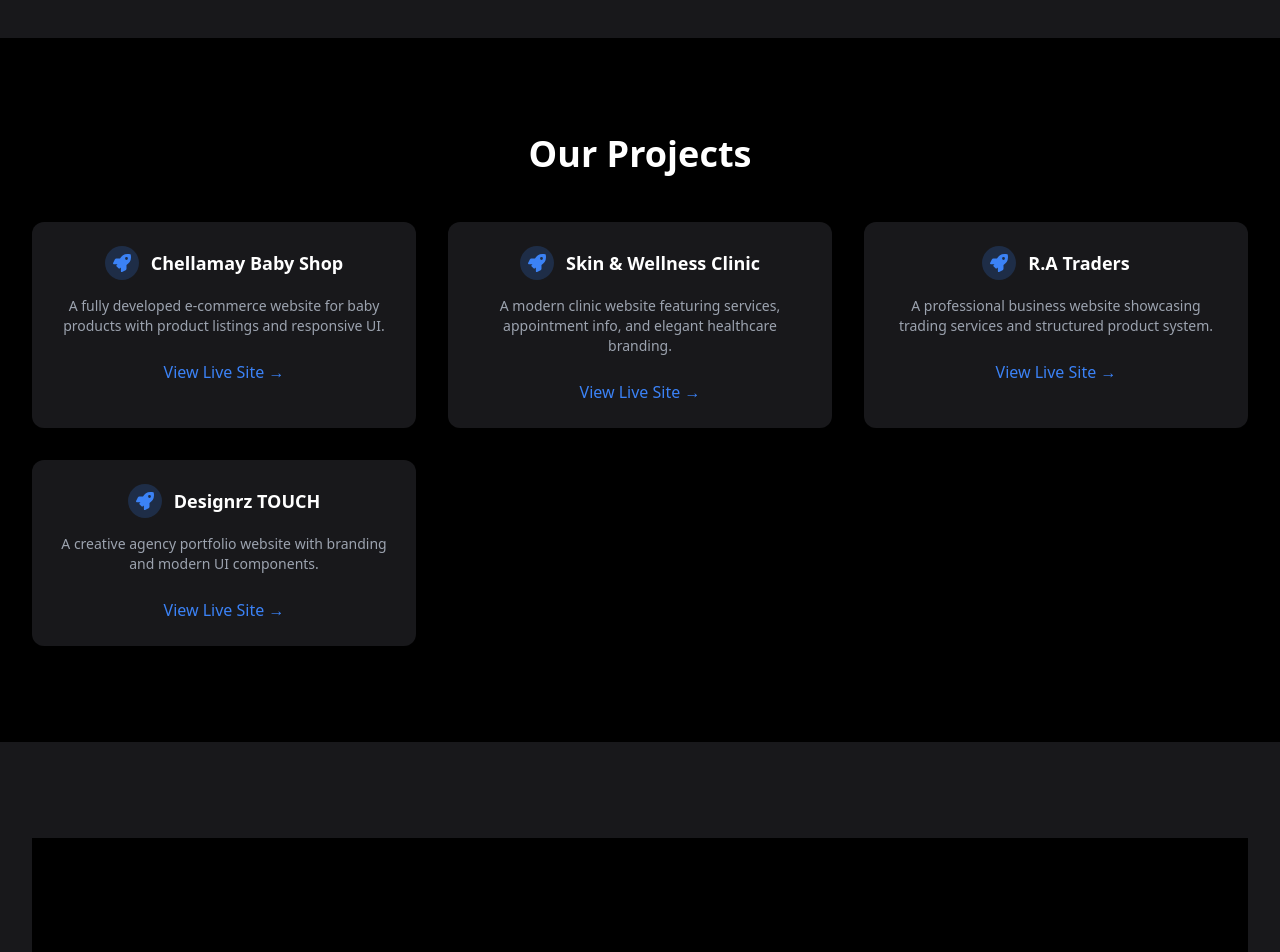
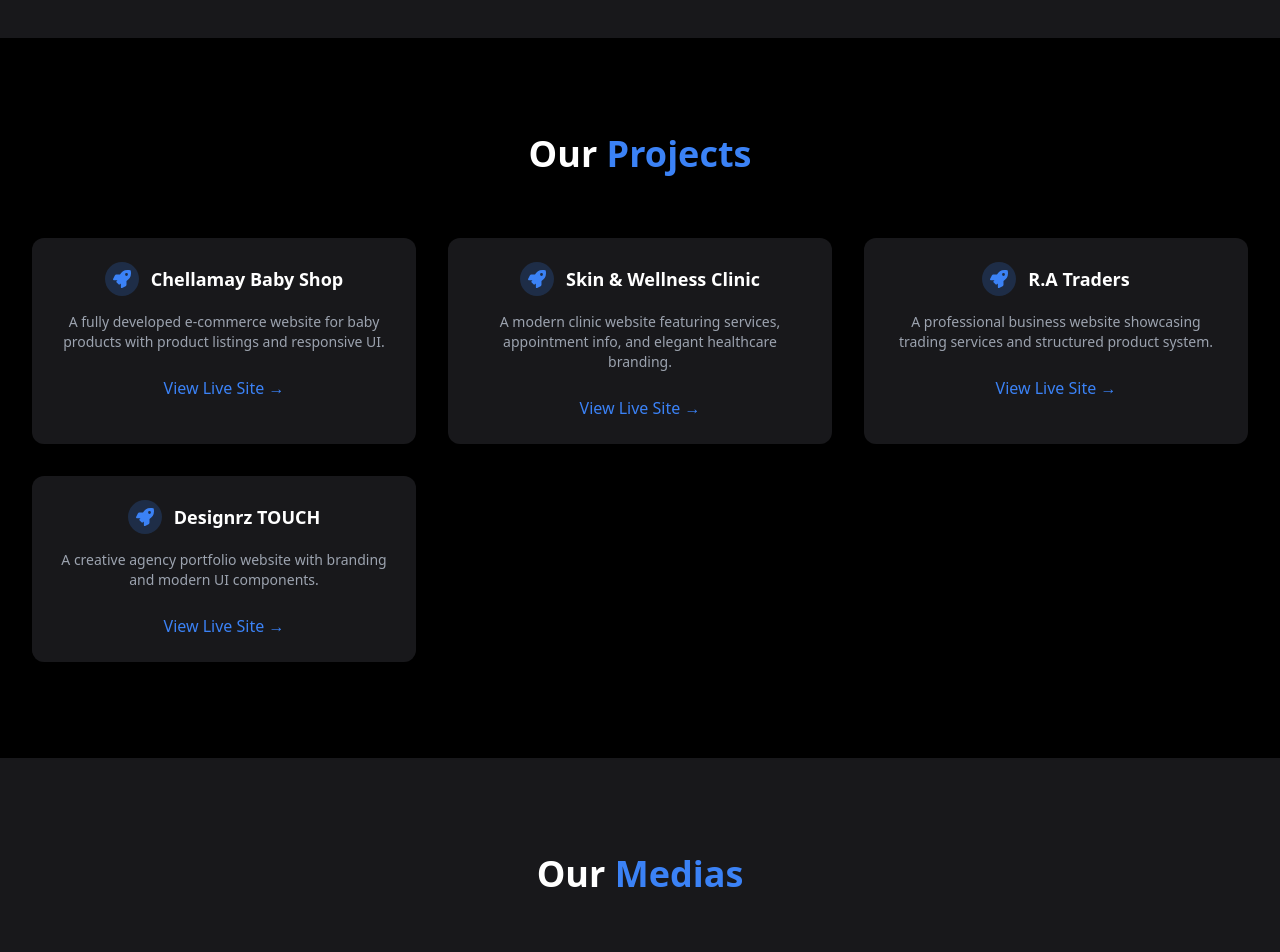
Before and after one commit to HeymTech/Frost-Tech-portfolio, a React (Vite) app: page / in a window 1280 px wide. Shown: the part 3920-4872 px from the top of the page. Built offline with nearby package versions, Linux system fonts and the light colour scheme; grey boxes are pictures that could not be loaded.

Commit message:
add rasyan details

```diff
--- a/src/components/Media.jsx
+++ b/src/components/Media.jsx
@@ -57,6 +57,9 @@ const handleFullScreen = (videoElement) => {
       id="media"
       className="py-24 px-8 bg-zinc-900 text-white"
     >
+      <h2 className="text-4xl font-bold text-center mb-16">
+        Our <span className="text-blue-500">Medias</span>
+      </h2>
       <Swiper
         modules={[Navigation, Pagination, EffectFade]}
         navigation={true} // ✅ Left & Right arrows
--- a/src/components/Project.jsx
+++ b/src/components/Project.jsx
@@ -37,7 +37,9 @@ const [activeLink, setActiveLink] = useState(null);
 
   return (
     <section id="projects" className="py-24 px-8 text-center">
-      <h2 className="text-4xl font-bold mb-12">Our Projects</h2>
+      <h2 className="text-4xl font-bold text-center mb-16">
+        Our <span className="text-blue-500">Projects</span>
+      </h2>
 
       <div className="grid md:grid-cols-2 lg:grid-cols-3 gap-8">
         {projects.map((project) => (
--- a/src/components/Team.jsx
+++ b/src/components/Team.jsx
@@ -12,6 +12,7 @@ import Tamil from "../assets/team/Tamil.jpeg";
 import Elango from "../assets/team/elango.jpeg";
 import Anbu from "../assets/team/anbu.jpeg";
 import Gowtham from "../assets/team/gowtham.jpeg";
+import Rayan from "../assets/team/rayan.jpeg";
 
 function Team() {
   const teamMembers = [
@@ -49,7 +50,7 @@ function Team() {
       experience: "5+ Years Experience",
       photo: Tamil,
       details:
-        "Develops scalable mobile applications & Websites and also manages backend database systems efficiently.",
+        "Experienced App and React JS Full Stack Developer with the expertise in building scalable mobile applications, dynamic websites, and efficiently managing backend systems and databases.",
     },
     {
       id: 5,
@@ -76,7 +77,16 @@ function Team() {
       experience: "4+ Years Experience",
       photo: Gowtham,
       details:
-         "Java Full Stack Developer with 4+ years of experience in building responsive websites and scalable web applications using Java and modern web technologies.",
+         "Java Full Stack Developer with experience in building responsive websites and scalable web applications using Java and modern web technologies.",
+    },
+            {
+      id: 8,
+      name: "Rayan.K",
+      role: "UI/UX designer, Testing",
+      experience: "4+ Years Experience",
+      photo: Rayan,
+      details:
+          "Creative UI/UX Designer with the experience in designing user-friendly interfaces, improving user experiences, and performing detailed testing to ensure high-quality, responsive digital products.",
     },
   ];
 
```
Also changed, not shown: src/assets/team/rayan.jpeg (added).
